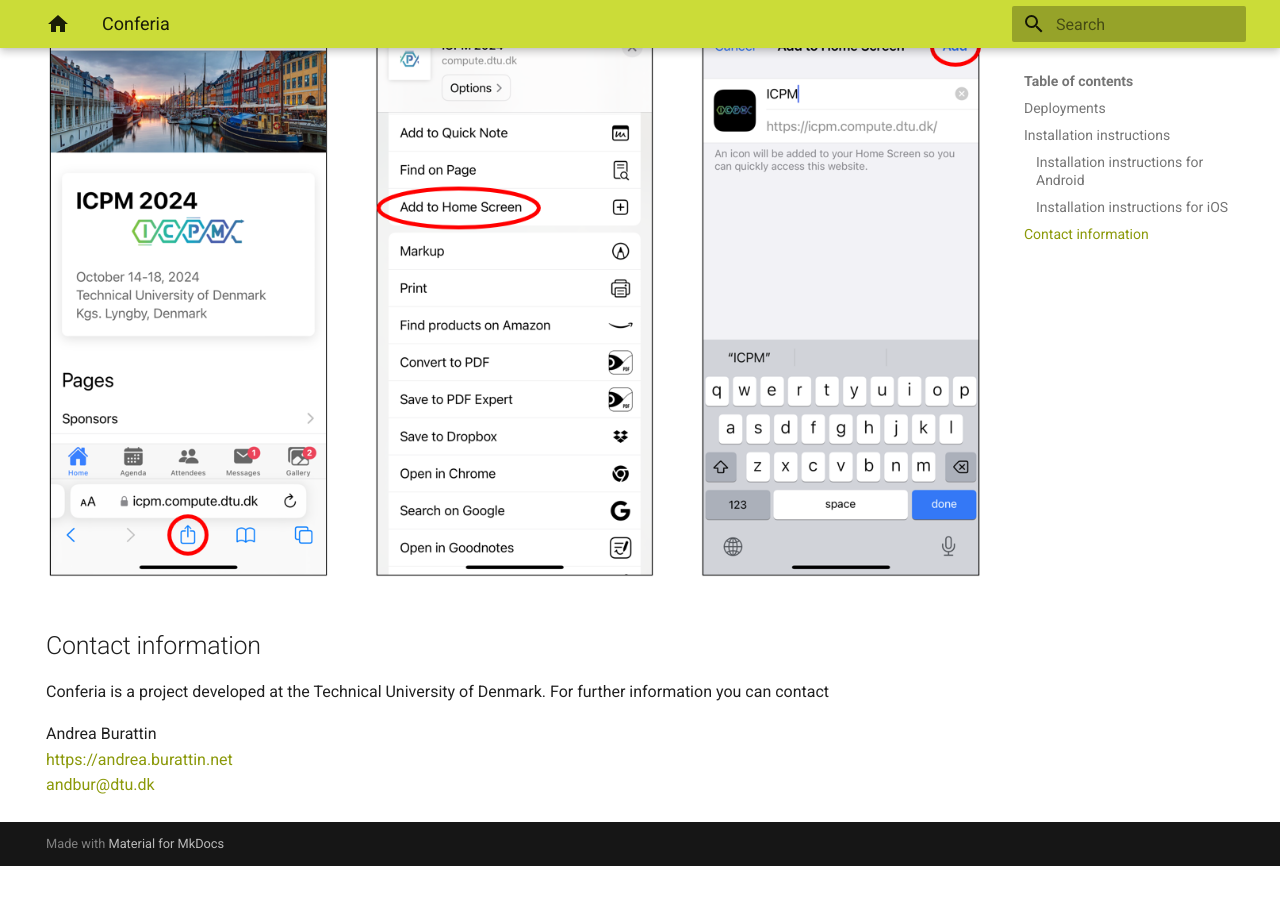
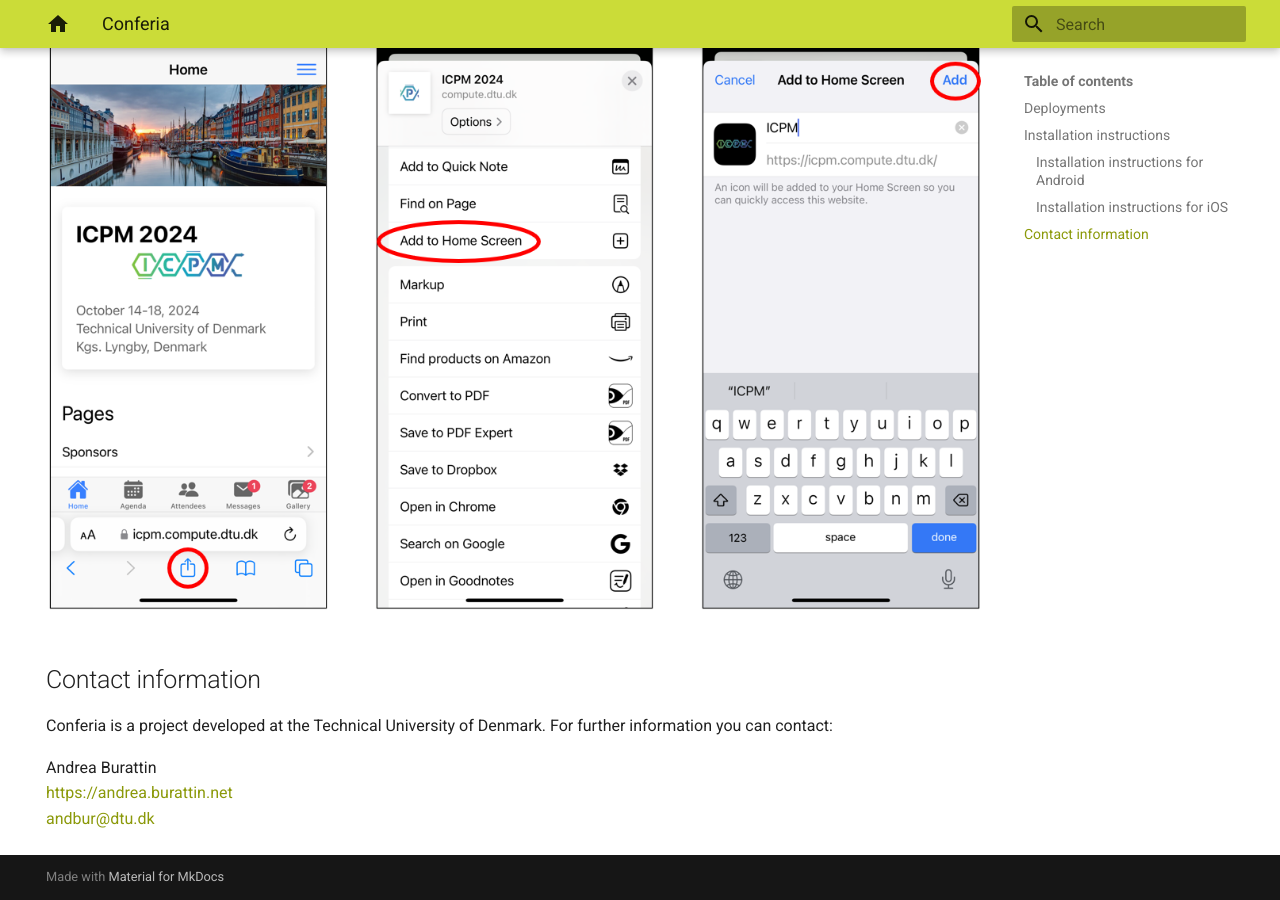
Before and after one commit to Conferia/website, an MkDocs documentation site: the page built from docs/index.md, in a window 1280 px wide and 900 px high, scrolled down 1674 px. Built offline with MkDocs 1.6.1 and Material for MkDocs 9.7.7, drawn with Linux system fonts in a browser that asks for light colours; before the commit the page ends 2540 px from its top, so only the background shows below that.

```diff
--- a/docs/index.md
+++ b/docs/index.md
@@ -45,7 +46,7 @@ The Conferia app can only be installed on iOS using the Safari browser. First, n
 
 ## Contact information
 
-Conferia is a project developed at the Technical University of Denmark. For further information you can contact
+Conferia is a project developed at the Technical University of Denmark. For further information you can contact:
 
 Andrea Burattin
 <https://andrea.burattin.net>
```
Also changed, not shown: other parts of docs/index.md (+1 -0 lines).
